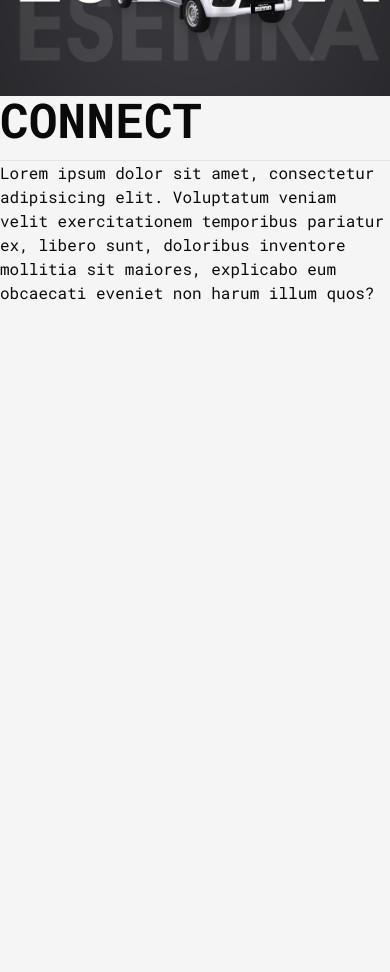
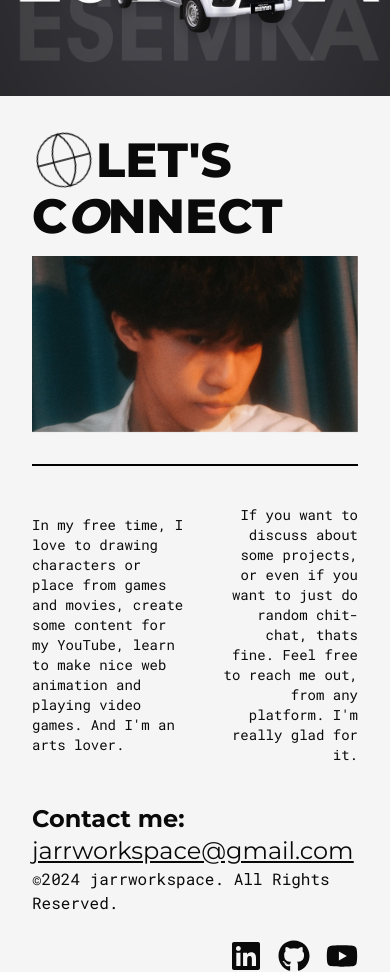
Before and after one commit to NekoJar/jarrworkspace-portfolio, a Next.js app: page / in a window 390 px wide. Shown: the part 1980-2952 px from the top of the page. Before the commit the page ends 2920 px from the top, so only its background shows below. Built offline with nearby package versions, Linux system fonts and the light colour scheme.

Commit message:
feat: adding responsive contact section and updating the styles

```diff
--- a/app/page.tsx
+++ b/app/page.tsx
@@ -11,7 +11,7 @@ import { Contact } from "@/components/sections/Contact";
 export default function Home() {
   useEffect(() => {
     const lenis = new Lenis({
-      duration: 1.2,
+      duration: 1.1,
       easing: (t) => Math.min(1, 1.001 - Math.pow(2, -10 * t)),
       smoothWheel: true,
       gestureOrientation: "vertical",
@@ -33,7 +33,7 @@ export default function Home() {
   return (
     <main>
       <Hero />
-      <div className="bg-white h-[100vh] sm:h-[300vh] relative z-30">
+      <div className="bg-white h-[100vh] sm:h-[270vh] relative z-30">
         <About />
         <ProjectTitle />
       </div>
--- a/components/Navbar.tsx
+++ b/components/Navbar.tsx
@@ -11,12 +11,21 @@ export const Navbar = () => {
             <p>Hakim</p>
           </div>
           <div className="flex items-center gap-8 ">
-            <NavLink href="https://www.youtube.com/@fluiecx" label="youtube" />
+            <NavLink
+              href="https://www.youtube.com/@fluiecx"
+              label="youtube"
+              target="_blank"
+            />
             <NavLink
               href="https://www.linkedin.com/in/mzharfanhakim/"
               label="linkedin"
+              target="_blank"
             />
-            <NavLink href="https://github.com/NekoJar" label="GitHub" />
+            <NavLink
+              href="https://github.com/NekoJar"
+              label="GitHub"
+              target="_blank"
+            />
             <NavLink href="mailto:jarrworkspace@gmail.com" label="contact" />
           </div>
         </ul>
--- a/components/sections/About.tsx
+++ b/components/sections/About.tsx
@@ -6,7 +6,7 @@ const About = () => {
     <div className="h-[100vh] sm:h-[200vh] py-[20vh] px-[5vw] flex flex-col items-center justify-center">
       <p className="text-2xl sm:text-5xl font-inter uppercase text-left font-medium text-neutral-500 pb-20 sm:pb-40">
         <span className="flex">
-          <video src="/eye.mp4" height={10} width={90} autoPlay loop />
+          <video src="/eye.mp4" height={10} width={90} autoPlay loop muted />
           Hi I&apos;m{" "}
         </span>
         <span className="font-pixel text-neutral-800 text-3xl sm:text-6xl">
--- a/components/sections/Contact.tsx
+++ b/components/sections/Contact.tsx
@@ -1,29 +1,89 @@
 "use client";
 import { motion, useScroll, useTransform } from "framer-motion";
+import { Globe, LucideLinkedin } from "lucide-react";
+import { FaGithub, FaLinkedin, FaYoutube } from "react-icons/fa";
+import Image from "next/image";
 import React, { useRef } from "react";
+import Link from "next/link";
 
 export const Contact = () => {
-  const container = useRef(null);
+  const imageContainer = useRef(null);
   const { scrollYProgress } = useScroll({
-    target: container,
-    offset: ["end end", "end start"],
+    target: imageContainer,
+    offset: ["start end", "end end"],
   });
-
-  const scale = useTransform(scrollYProgress, [0, 1], [1, 0.85]);
+  const height = useTransform(scrollYProgress, [0, 1], [0, 550]);
 
   return (
-    <div className="relative h-screen bg-neutral-100 sm:mt-[100vh]">
-      <div className="relative">
-        <div className="">
-          <p className="text-5xl font-extrabold uppercase border-b pb-4">
-            Connect
+    <div
+      ref={imageContainer}
+      className="relative h-screen bg-neutral-100 sm:mt-[100vh] p-8"
+    >
+      <div className="h-[40vh] md:h-[60vh] flex flex-col xl:flex-row justify-between items-start xl:items-end border-b-2 border-black">
+        <div className="leading-tight font-montserrat">
+          <p className="text-5xl xl:text-[13rem] font-extrabold uppercase flex items-center">
+            <span>
+              <Globe
+                className="h-16 w-16 xl:h-32 xl:w-32 animate-spin duration-1000 repeat-infinite"
+                strokeWidth={0.5}
+              />
+            </span>
+            Let&apos;s
           </p>
-          <div className="">
-            Lorem ipsum dolor sit amet, consectetur adipisicing elit. Voluptatum
-            veniam velit exercitationem temporibus pariatur ex, libero sunt,
-            doloribus inventore mollitia sit maiores, explicabo eum obcaecati
-            eveniet non harum illum quos?
-          </div>
+          <p className="text-5xl xl:text-[13rem] font-extrabold uppercase pb-4">
+            C<span className="font-montserrat italic">o</span>nnect
+          </p>
+        </div>
+        <motion.div
+          style={{ height }}
+          className="relative h-[70svh] xl:w-[20vw] hidden xl:block"
+        >
+          <Image src="/jar-2.jpeg" alt="" fill className="object-cover pb-8" />
+        </motion.div>
+        <div className="relative h-[80svh] w-full xl:hidden block">
+          <Image src="/jar-2.jpeg" alt="" fill className="object-cover pb-8" />
+        </div>
+      </div>
+      <div className="h-[40vh] sm:h-[20vh] flex justify-between items-center gap-4 text-sm">
+        <p className="w-[40vw]">
+          In my free time, I love to drawing characters or place from games and
+          movies, create some content for my YouTube, learn to make nice web
+          animation and playing video games. And I&apos;m an arts lover.
+        </p>
+        <p className="w-[35vw] text-right">
+          If you want to discuss about some projects, or even if you want to
+          just do random chit-chat, thats fine. Feel free to reach me out, from
+          any platform. I&apos;m really glad for it.
+        </p>
+      </div>
+      <div className="h-[20vh] flex flex-col sm:flex-row justify-between items-end xl:py-12">
+        <div>
+          <p className="font-montserrat font-bold text-2xl xl:text-5xl">
+            Contact me:
+            <span className="font-normal underline">
+              {" "}
+              <Link href="mailto:jarrworkspace@gmail.com  ">
+                jarrworkspace@gmail.com
+              </Link>
+            </span>
+          </p>
+          <p className="font-extralight">
+            &copy;2024 jarrworkspace. All Rights Reserved.
+          </p>
+        </div>
+        <div className="flex gap-4">
+          <Link
+            href="https://www.linkedin.com/in/mzharfanhakim/"
+            target="_blank"
+          >
+            <FaLinkedin className="h-8 w-8 xl:h-16 xl:w-16" />
+          </Link>
+          <Link href="https://github.com/NekoJar" target="_blank">
+            <FaGithub className="h-8 w-8 xl:h-16 xl:w-16" />
+          </Link>
+          <Link href="https://www.youtube.com/@fluiecx" target="_blank">
+            <FaYoutube className="h-8 w-8 xl:h-16 xl:w-16" />
+          </Link>
         </div>
       </div>
     </div>
--- a/components/sections/ProjectTitle.tsx
+++ b/components/sections/ProjectTitle.tsx
@@ -4,9 +4,9 @@ import { ArrowDown, ArrowUpRight, Square } from "lucide-react";
 
 export const ProjectTitle = () => {
   return (
-    <div className="h-[50vh] sm:block hidden">
-      <div className=" flex flex-col items-center justify-center space-y-4">
-        <h1 className="flex justify-center text-5xl sm:text-7xl lg:text-9xl xl:text-[13rem] font-montserrat uppercase font-bold">
+    <div className="h-[20vh] sm:block hidden">
+      <div className=" flex flex-col items-center space-y-4">
+        <h1 className="flex  text-5xl sm:text-7xl lg:text-9xl xl:text-[13rem] font-montserrat uppercase font-bold">
           <span className="flex flex-col justify-around text-right items-end">
             <p className="flex flex-col text-xs font-normal sm:text-lg lg:text-2xl">
               Some<span>featured</span>
--- a/components/ui/NavLink.tsx
+++ b/components/ui/NavLink.tsx
@@ -7,9 +7,10 @@ import React, { useState } from "react";
 interface NavLinksProps {
   href: string;
   label: string;
+  target?: string;
 }
 
-export const NavLink = ({ href, label }: NavLinksProps) => {
+export const NavLink = ({ href, label, target }: NavLinksProps) => {
   const [isHovered, setIsHovered] = useState(false);
   const [scope, animate] = useAnimate();
   const characters = label.split("");
@@ -27,6 +28,7 @@ export const NavLink = ({ href, label }: NavLinksProps) => {
     <Link
       ref={scope}
       href={href}
+      target={target}
       onMouseEnter={onMouseEnter}
       onMouseLeave={onMouseLeave}
       className="overflow-hidden relative z-50"
--- a/package.json
+++ b/package.json
@@ -10,6 +10,8 @@
   },
   "dependencies": {
     "@radix-ui/react-icons": "^1.3.0",
+    "@react-three/drei": "^9.109.2",
+    "@react-three/fiber": "^8.16.8",
     "@studio-freight/lenis": "^1.0.42",
     "@studio-freight/react-lenis": "^0.0.47",
     "class-variance-authority": "^0.7.0",
@@ -21,9 +23,11 @@
     "next": "14.2.3",
     "react": "^18",
     "react-dom": "^18",
+    "react-icons": "^5.2.1",
     "sass": "^1.77.4",
     "tailwind-merge": "^2.3.0",
-    "tailwindcss-animate": "^1.0.7"
+    "tailwindcss-animate": "^1.0.7",
+    "three": "^0.167.0"
   },
   "devDependencies": {
     "@types/node": "^20",
```
Also changed, not shown: components/sections/ProjectList.tsx (+6 -4 lines), public/Jar-2.jpeg (added), 1 other file (tests, documents, lock files or other folders).
